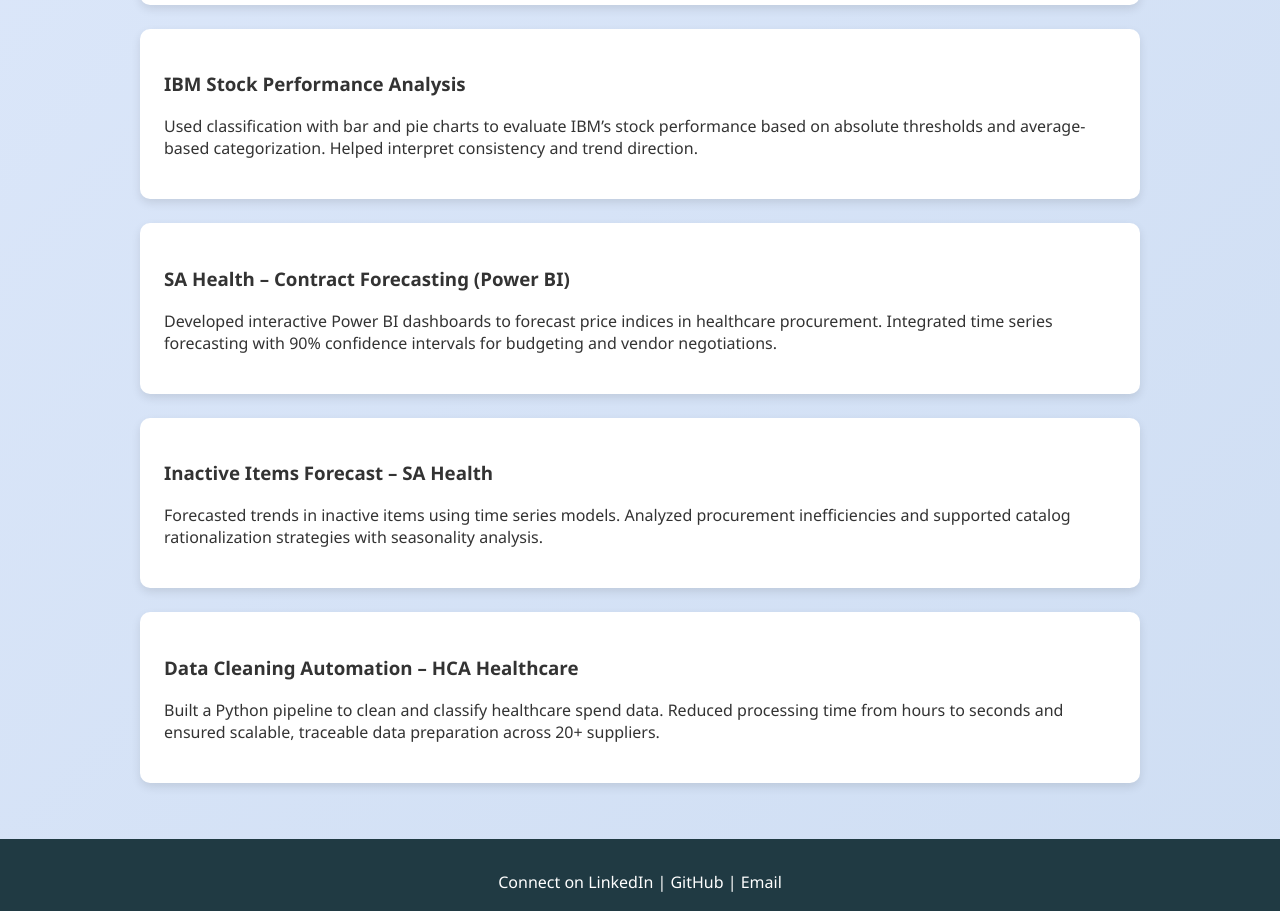
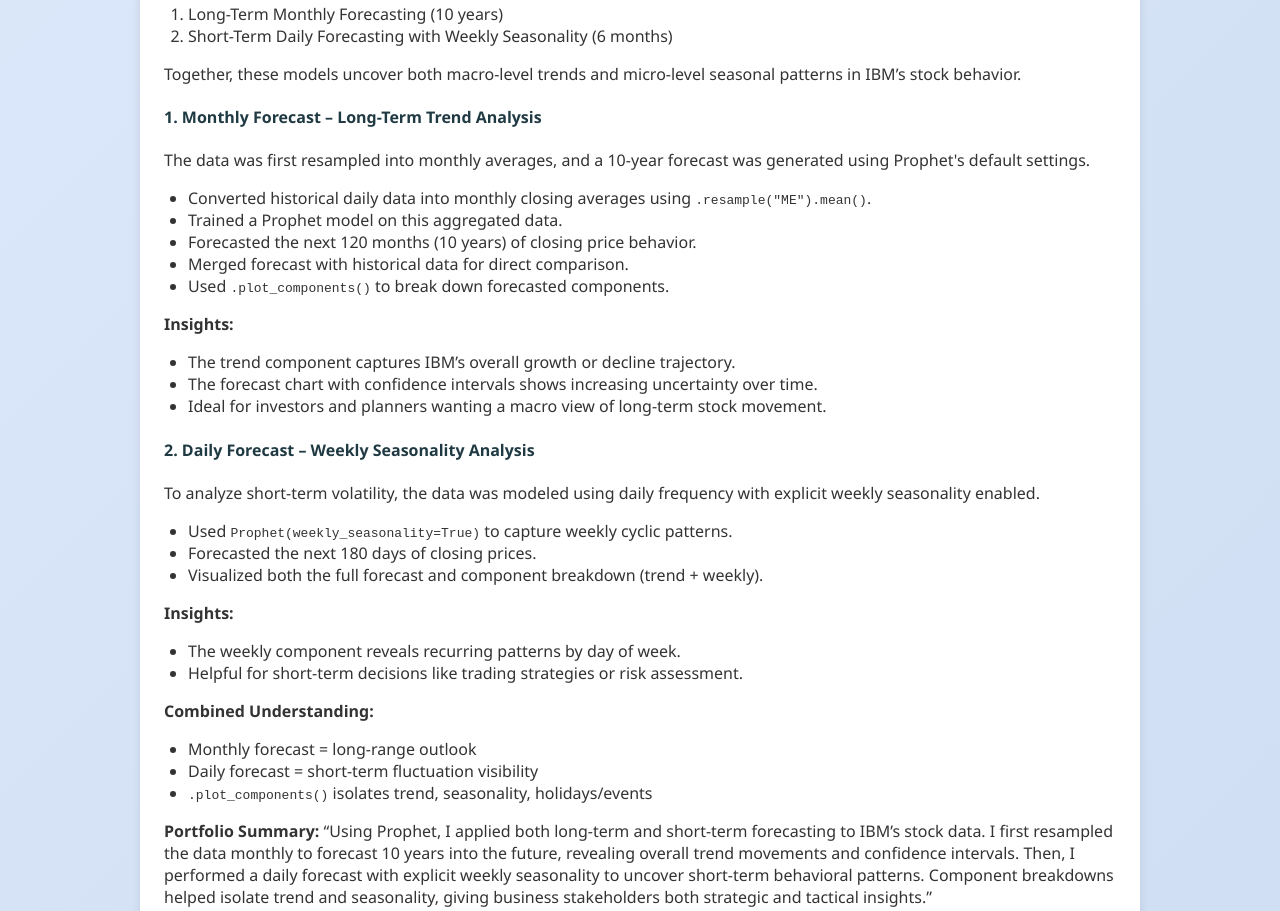
Before and after one commit to nifrangitguy/data-analyst-portfolio, a plain HTML site: page index.html in a window 1280 px wide. Shown: the part 1170-2081 px from the top of the page. Drawn offline with Linux system fonts and the light colour scheme.

Commit message:
Update index.html

```diff
--- a/index.html
+++ b/index.html
@@ -29,7 +29,7 @@
       max-width: 1000px;
       margin: auto;
     }
-    h2 {
+    h2, h3, h4 {
       color: #203a43;
     }
     .project, .skill {
@@ -38,6 +38,9 @@
       padding: 1.5rem;
       margin-bottom: 1.5rem;
       box-shadow: 0 4px 10px rgba(0,0,0,0.1);
+    }
+    ul, ol {
+      padding-left: 1.5rem;
     }
     footer {
       text-align: center;
@@ -60,7 +63,9 @@
 
   <section id="about">
     <h2>About Me</h2>
-    <p>I'm a passionate problem-solver with a strong ability to understand data beyond the surface. I specialize in uncovering insights and translating them into meaningful, actionable visuals using Power BI, SQL, and Python. Whether it's automating tasks or identifying inefficiencies, I drive clarity and better decision-making.</p>
+    <p>I'm a passionate problem-solver with a strong ability to understand data beyond the surface. I enjoy diving deep into datasets to uncover insights and translate them into meaningful, actionable visuals that align with stakeholder requirements.</p>
+    <p>With hands-on experience in data cleaning, transformation, and visualization using tools like Power BI, SQL, and Python (Pandas), I focus on delivering solutions that drive better decision-making and operational efficiency. I thrive in collaborative environments where curiosity, continuous learning, and impact-driven work are valued.</p>
+    <p>Whether it's automating repetitive tasks or identifying gaps in existing systems, I take initiative to implement practical solutions that improve performance and clarity across teams.</p>
   </section>
 
   <section id="skills">
@@ -88,27 +93,46 @@
         <li>Short-Term Daily Forecasting with Weekly Seasonality (6 months)</li>
       </ol>
       <p>Together, these models uncover both macro-level trends and micro-level seasonal patterns in IBM’s stock behavior.</p>
+
+      <h4>1. Monthly Forecast – Long-Term Trend Analysis</h4>
+      <p>The data was first resampled into monthly averages, and a 10-year forecast was generated using Prophet's default settings.</p>
+      <ul>
+        <li>Converted historical daily data into monthly closing averages using <code>.resample("ME").mean()</code>.</li>
+        <li>Trained a Prophet model on this aggregated data.</li>
+        <li>Forecasted the next 120 months (10 years) of closing price behavior.</li>
+        <li>Merged forecast with historical data for direct comparison.</li>
+        <li>Used <code>.plot_components()</code> to break down forecasted components.</li>
+      </ul>
+      <p><strong>Insights:</strong></p>
+      <ul>
+        <li>The trend component captures IBM’s overall growth or decline trajectory.</li>
+        <li>The forecast chart with confidence intervals shows increasing uncertainty over time.</li>
+        <li>Ideal for investors and planners wanting a macro view of long-term stock movement.</li>
+      </ul>
+
+      <h4>2. Daily Forecast – Weekly Seasonality Analysis</h4>
+      <p>To analyze short-term volatility, the data was modeled using daily frequency with explicit weekly seasonality enabled.</p>
+      <ul>
+        <li>Used <code>Prophet(weekly_seasonality=True)</code> to capture weekly cyclic patterns.</li>
+        <li>Forecasted the next 180 days of closing prices.</li>
+        <li>Visualized both the full forecast and component breakdown (trend + weekly).</li>
+      </ul>
+      <p><strong>Insights:</strong></p>
+      <ul>
+        <li>The weekly component reveals recurring patterns by day of week.</li>
+        <li>Helpful for short-term decisions like trading strategies or risk assessment.</li>
+      </ul>
+      <p><strong>Combined Understanding:</strong></p>
+      <ul>
+        <li>Monthly forecast = long-range outlook</li>
+        <li>Daily forecast = short-term fluctuation visibility</li>
+        <li><code>.plot_components()</code> isolates trend, seasonality, holidays/events</li>
+      </ul>
+      <p><strong>Portfolio Summary:</strong> “Using Prophet, I applied both long-term and short-term forecasting to IBM’s stock data. I first resampled the data monthly to forecast 10 years into the future, revealing overall trend movements and confidence intervals. Then, I performed a daily forecast with explicit weekly seasonality to uncover short-term behavioral patterns. Component breakdowns helped isolate trend and seasonality, giving business stakeholders both strategic and tactical insights.”</p>
     </div>
 
-    <div class="project">
-      <h3>IBM Stock Performance Analysis</h3>
-      <p>Used classification with bar and pie charts to evaluate IBM’s stock performance based on absolute thresholds and average-based categorization. Helped interpret consistency and trend direction.</p>
-    </div>
+    <!-- Additional projects will follow this same structure -->
 
-    <div class="project">
-      <h3>SA Health – Contract Forecasting (Power BI)</h3>
-      <p>Developed interactive Power BI dashboards to forecast price indices in healthcare procurement. Integrated time series forecasting with 90% confidence intervals for budgeting and vendor negotiations.</p>
-    </div>
-
-    <div class="project">
-      <h3>Inactive Items Forecast – SA Health</h3>
-      <p>Forecasted trends in inactive items using time series models. Analyzed procurement inefficiencies and supported catalog rationalization strategies with seasonality analysis.</p>
-    </div>
-
-    <div class="project">
-      <h3>Data Cleaning Automation – HCA Healthcare</h3>
-      <p>Built a Python pipeline to clean and classify healthcare spend data. Reduced processing time from hours to seconds and ensured scalable, traceable data preparation across 20+ suppliers.</p>
-    </div>
   </section>
 
   <footer>
```
